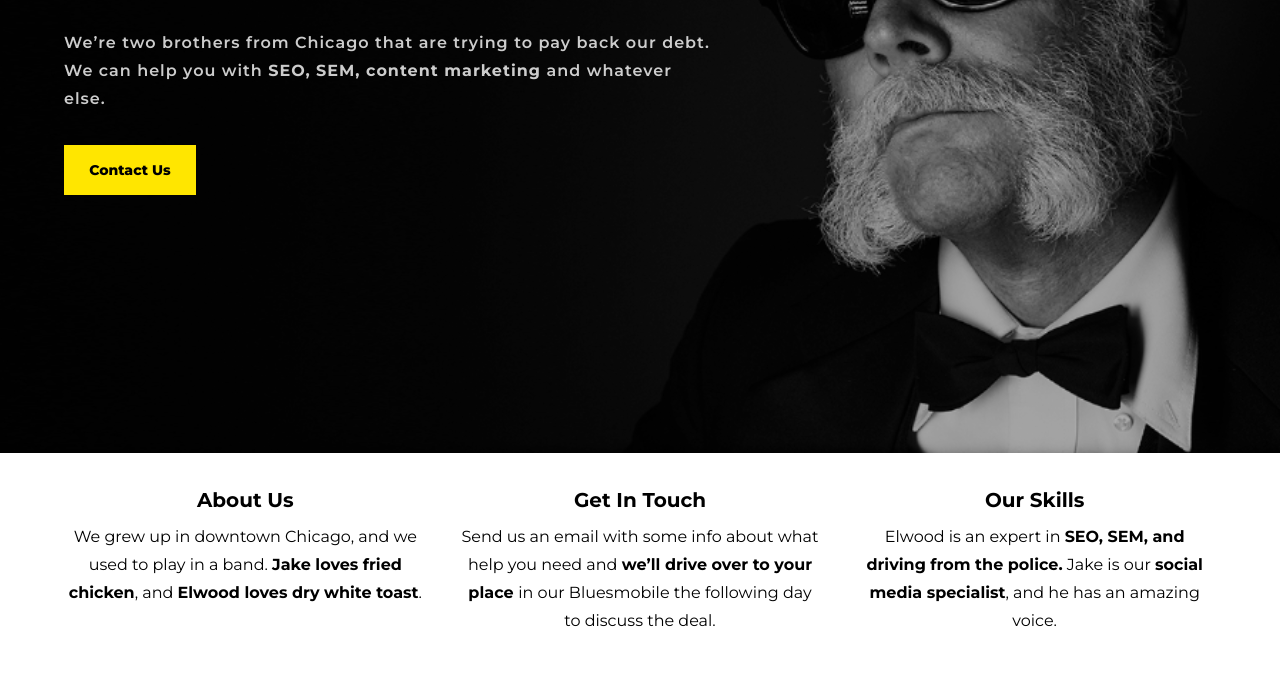
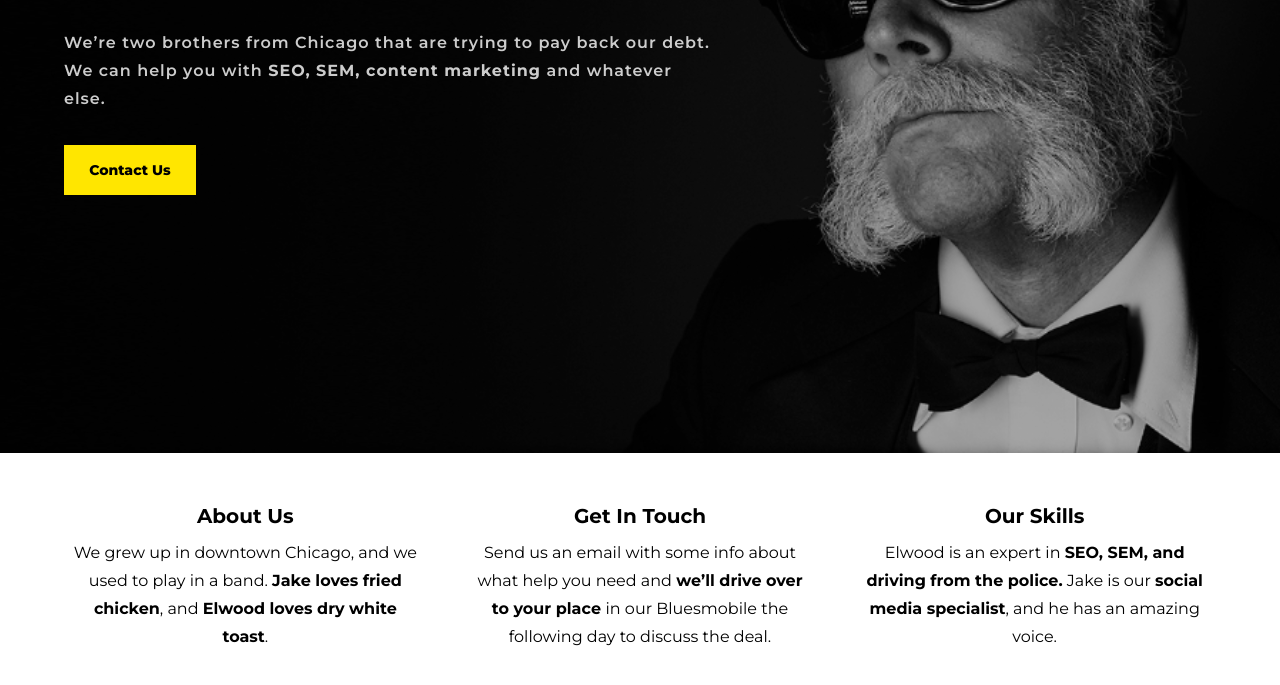
Before and after one commit to vivekbhatt07/Jake-And-Elwood, a plain HTML site: page index.html in a window 1280 px wide. Shown: the part 347-1032 px from the top of the page. Drawn offline with Linux system fonts and the light colour scheme.

Commit message:
alignment

```diff
--- a/css/main.css
+++ b/css/main.css
@@ -220,6 +220,7 @@ span {
   flex-direction: column;
   align-items: center;
   gap: 0.5em;
+  padding: 1em 0.5em;
 }
 
 .info-card-description {
@@ -250,11 +251,6 @@ span {
 
   .skill-card {
     grid-column: 3 / -1;
-    align-self: center;
+    align-self: flex-start;
   }
 }
-
-@media (min-width: 1280px) {
-  .info-container {
-  }
-}
```
